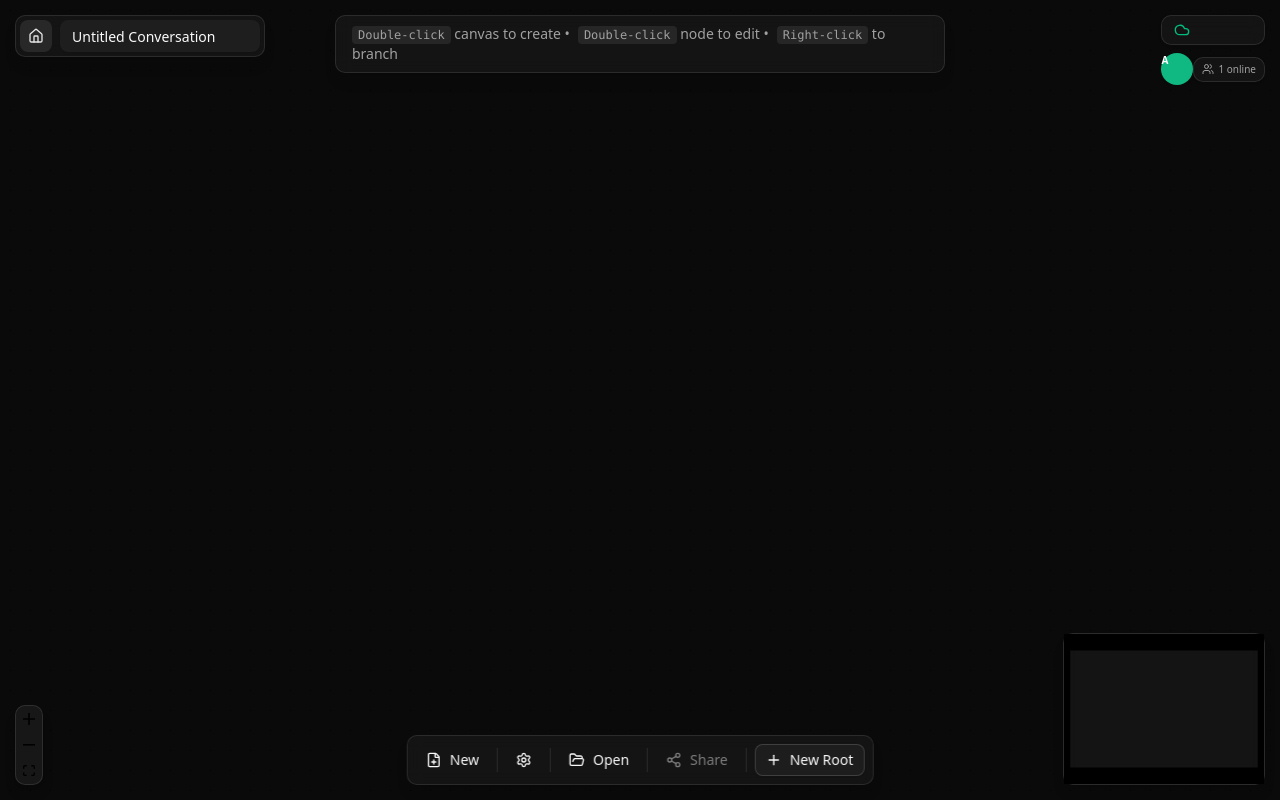
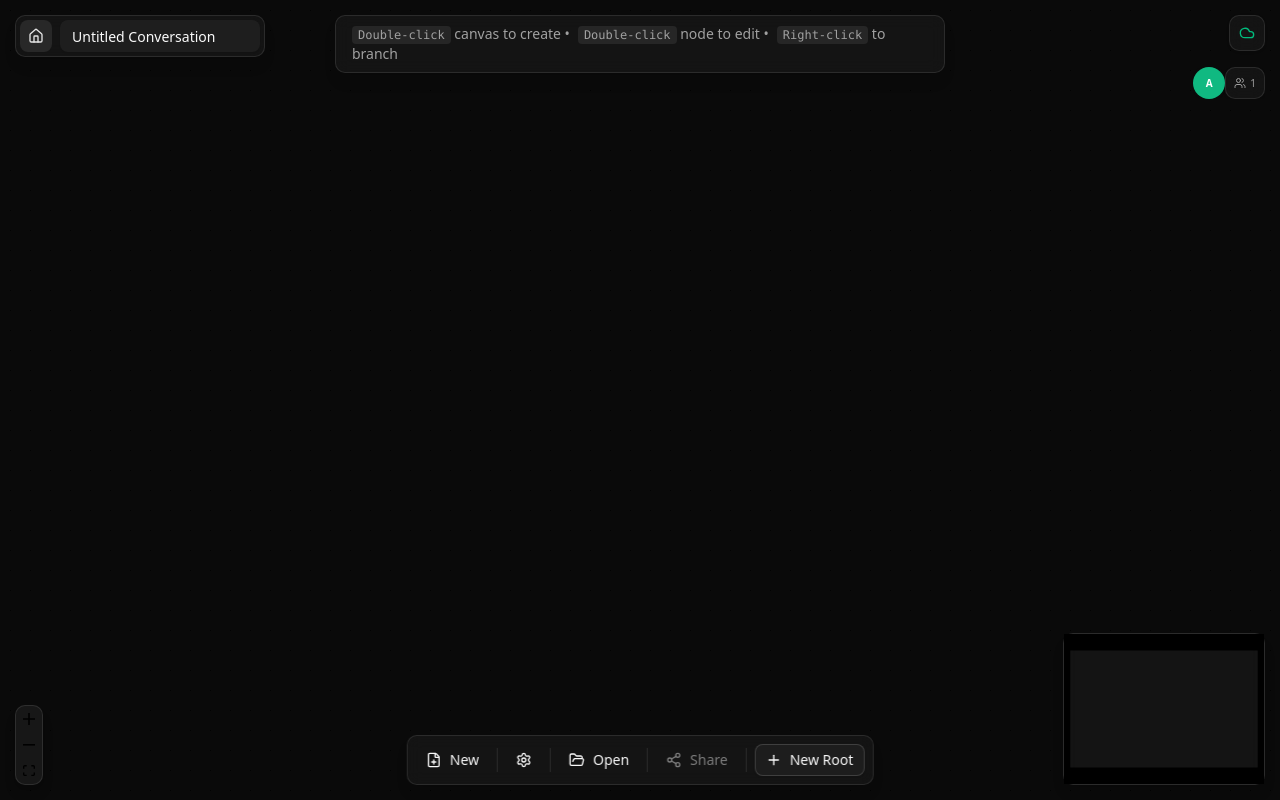
Before and after one commit to KikinaStudio/Numi, a Next.js app in the folder spatial-branching-ai/: page / in a window 1280 px wide. Built offline with nearby package versions, Linux system fonts and the light colour scheme; no server answers.

Commit message:
style: Refine layout and styling of the sync status and collaborator panels.

```diff
--- a/spatial-branching-ai/components/canvas/BranchingCanvas.tsx
+++ b/spatial-branching-ai/components/canvas/BranchingCanvas.tsx
@@ -254,8 +254,8 @@ function Canvas() {
                 </Panel>
 
                 {/* Sync Status Panel */}
-                <Panel position="top-right" className="mt-4 mr-4">
-                    <div className="flex items-center gap-2 px-3 py-1.5 bg-card/80 backdrop-blur-sm border border-border rounded-lg shadow-sm">
+                <Panel position="top-right" className="mt-4 mr-4 flex flex-col items-end gap-2">
+                    <div className="flex items-center justify-center w-9 h-9 bg-card/80 backdrop-blur-sm border border-border rounded-lg shadow-sm">
                         {syncStatus === 'saving' && <Cloud className="h-4 w-4 animate-bounce text-primary" />}
                         {syncStatus === 'synced' && <Cloud className="h-4 w-4 text-emerald-500" />}
                         {syncStatus === 'error' && (
@@ -271,16 +271,16 @@ function Canvas() {
                             {Object.values(collaborators).map((c) => (
                                 <div
                                     key={c.id}
-                                    className="inline-block h-8 w-8 rounded-full ring-2 ring-background flex items-center justify-center text-[10px] font-bold text-white shadow-sm"
+                                    className="relative flex h-8 w-8 shrink-0 items-center justify-center rounded-full ring-2 ring-background text-[10px] font-bold text-white shadow-sm"
                                     style={{ backgroundColor: c.color }}
                                     title={c.name}
                                 >
-                                    {c.name.charAt(0).toUpperCase()}
+                                    <span className="leading-none">{c.name.charAt(0).toUpperCase()}</span>
                                 </div>
                             ))}
-                            <div className="flex items-center ml-2 px-2 py-1 bg-card/80 backdrop-blur-sm border border-border rounded-lg shadow-sm text-[10px] font-medium text-muted-foreground whitespace-nowrap">
+                            <div className="flex items-center ml-2 px-2 h-8 bg-card/80 backdrop-blur-sm border border-border rounded-lg shadow-sm text-[10px] font-medium text-muted-foreground whitespace-nowrap">
                                 <Users className="h-3 w-3 mr-1" />
-                                {Object.keys(collaborators).length} online
+                                {Object.keys(collaborators).length}
                             </div>
                         </div>
                     )}
```
